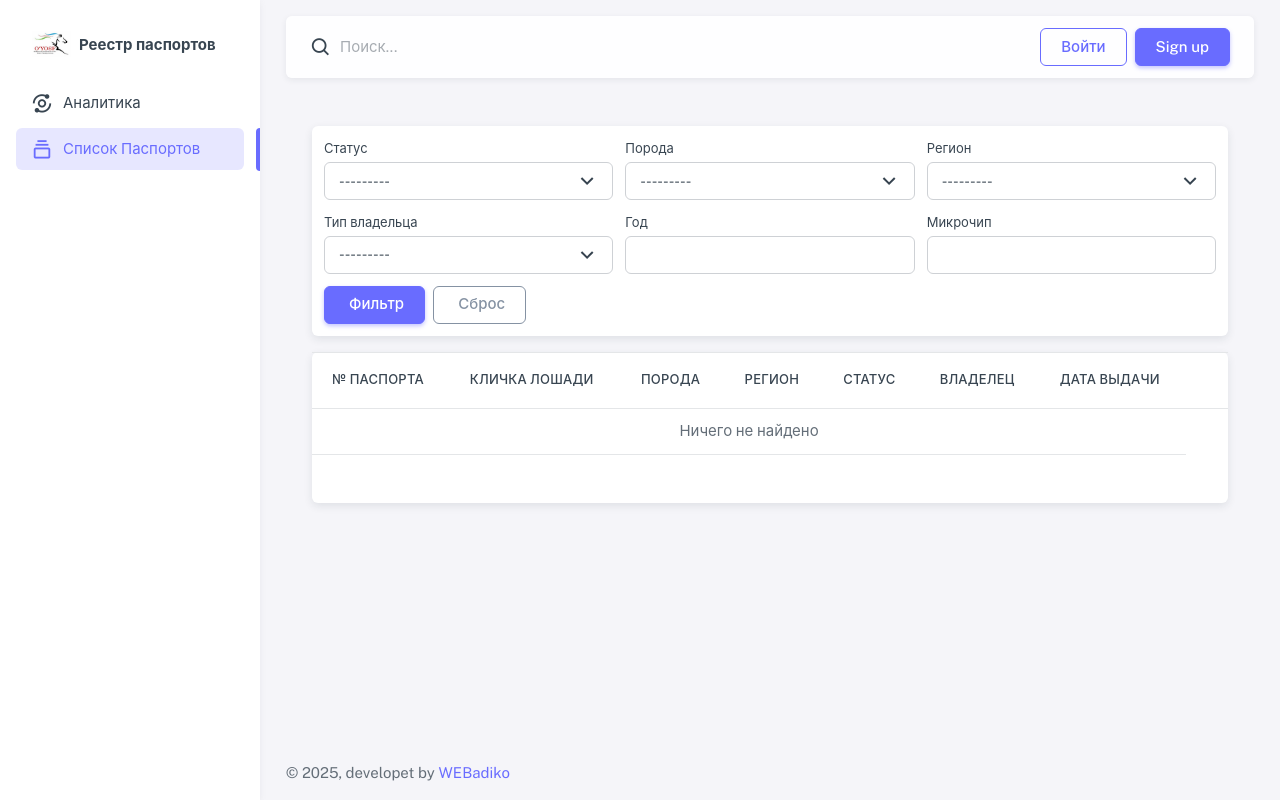
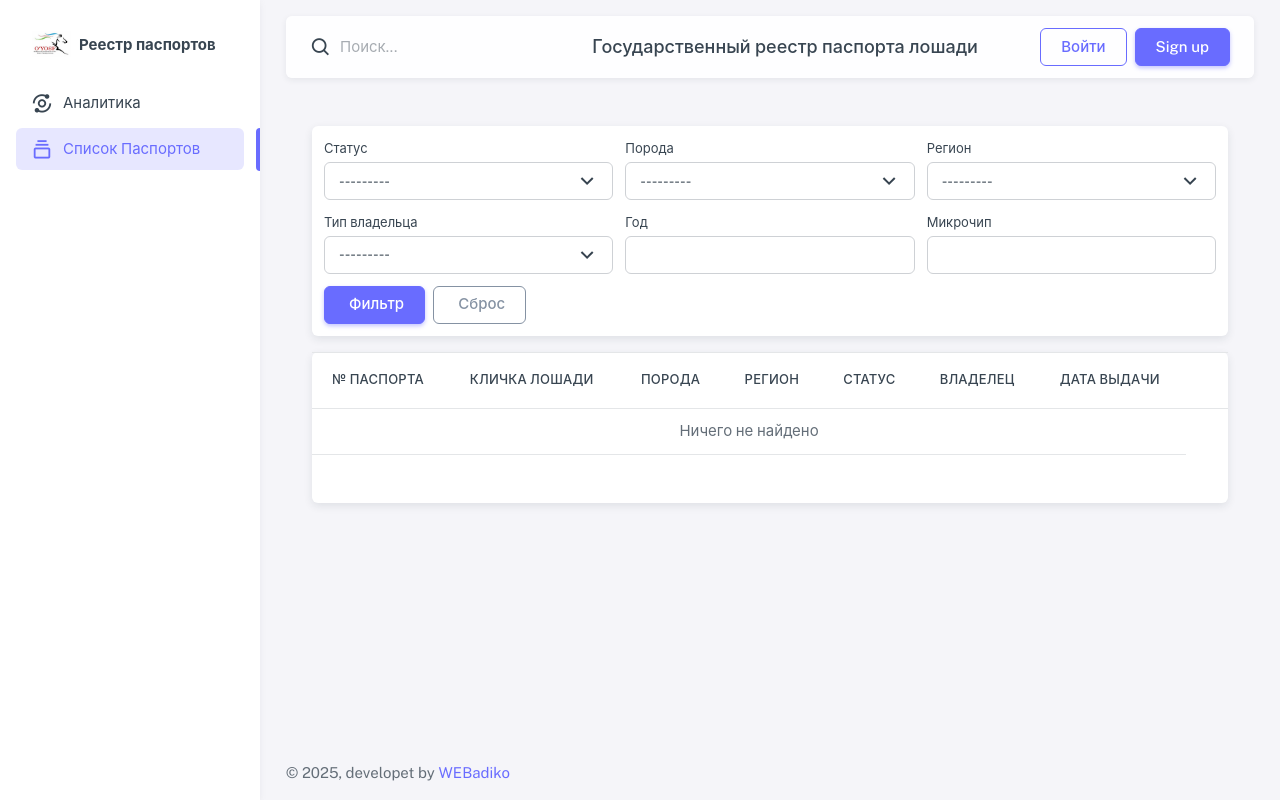
Before and after one commit to RizobekS/passport_registry, a Django app: page /list/ in a window 1280 px wide. Run offline with Django 5.2, Linux system fonts and the light colour scheme; data that the repository does not hold is empty; some libraries are stand-ins or nearby versions.

Commit message:
upto date passport generation and passport format

```diff
--- a/templates/layout/partials/navbar/navbar.html
+++ b/templates/layout/partials/navbar/navbar.html
@@ -27,6 +27,12 @@
                aria-label="Поиск">
       </div>
     </form>
+
+    <div class="navbar-nav align-items-center ms-auto d-md-block d-none">
+      <div class="nav-item d-flex align-items-center">
+        <h5 class="m-0">Государственный реестр паспорта лошади</h5>
+      </div>
+    </div>
 
     <ul class="navbar-nav flex-row align-items-center ms-auto">
 
--- a/templates/passports/public_card.html
+++ b/templates/passports/public_card.html
@@ -164,7 +164,7 @@
             </div>
           </div>
 
-          <h6 class="text-muted">Ветеринарные отметки</h6>
+          <h6 class="text-muted">Лабораторные исследования</h6>
           <div class="mb-4 table-responsive">
             <table class="table table-sm">
               <thead>
@@ -219,6 +219,7 @@
           </div>
 
           <div class="card-footer text-center">
+            <h5>Номер микрочипа</h5>
             {% if p.barcode_image %}
               <img src="{{ p.barcode_image.url }}" class="mb-3" style="max-width:260px;" alt="BAR"/>
             {% endif %}
```
